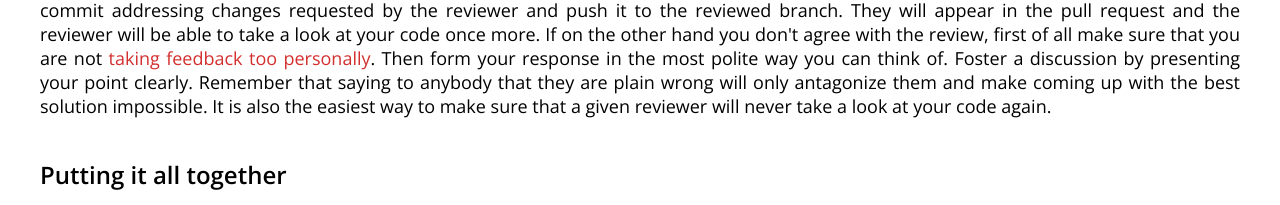
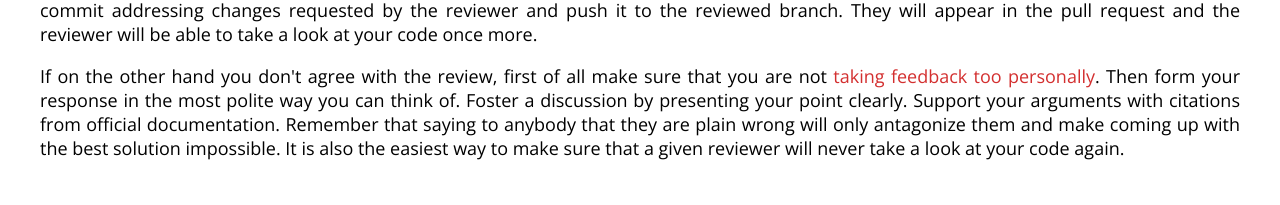
Before and after one commit to michalakadam/adam-michalak.site, an Angular app: page /articles/github-code-reviews in a window 1280 px wide. Shown: the part 1625-1830 px from the top of the page. Built offline with nearby package versions, Linux system fonts and the light colour scheme.

Commit message:
split last paragraph

```diff
--- a/src/app/articles/generic-article/content-templates/github-code-reviews/github-code-reviews.html
+++ b/src/app/articles/generic-article/content-templates/github-code-reviews/github-code-reviews.html
@@ -42,7 +42,10 @@
         </p>
         <img src="https://i.imgur.com/m7nGgX9.png">
         <p>
-            At this point you might wonder how to address changes that reviewer requested. It is not possible to change commits that are pushed to remote repository and reverting remote changes may result in an unexpected behavior and wipe out reviewer's comments. Just create a new commit addressing changes requested by the reviewer and push it to the reviewed branch. They will appear in the pull request and the reviewer will be able to take a look at your code once more. If on the other hand you don't agree with the review, first of all make sure that you are not <a href="https://www.themuse.com/advice/7-tips-thatll-help-you-stop-taking-criticism-so-personally-and-make-it-easier-to-move-on">taking feedback too personally</a>. Then form your response in the most polite way you can think of. Foster a discussion by presenting your point clearly. Remember that saying to anybody that they are plain wrong will only antagonize them and make coming up with the best solution impossible. It is also the easiest way to make sure that a given reviewer will never take a look at your code again.
+            At this point you might wonder how to address changes that reviewer requested. It is not possible to change commits that are pushed to remote repository and reverting remote changes may result in an unexpected behavior and wipe out reviewer's comments. Just create a new commit addressing changes requested by the reviewer and push it to the reviewed branch. They will appear in the pull request and the reviewer will be able to take a look at your code once more.
+        </p>
+        <p>
+            If on the other hand you don't agree with the review, first of all make sure that you are not <a href="https://www.themuse.com/advice/7-tips-thatll-help-you-stop-taking-criticism-so-personally-and-make-it-easier-to-move-on">taking feedback too personally</a>. Then form your response in the most polite way you can think of. Foster a discussion by presenting your point clearly. Support your arguments with citations from official documentation. Remember that saying to anybody that they are plain wrong will only antagonize them and make coming up with the best solution impossible. It is also the easiest way to make sure that a given reviewer will never take a look at your code again.
         </p>
     </div>
     <div class="section-title">
```
